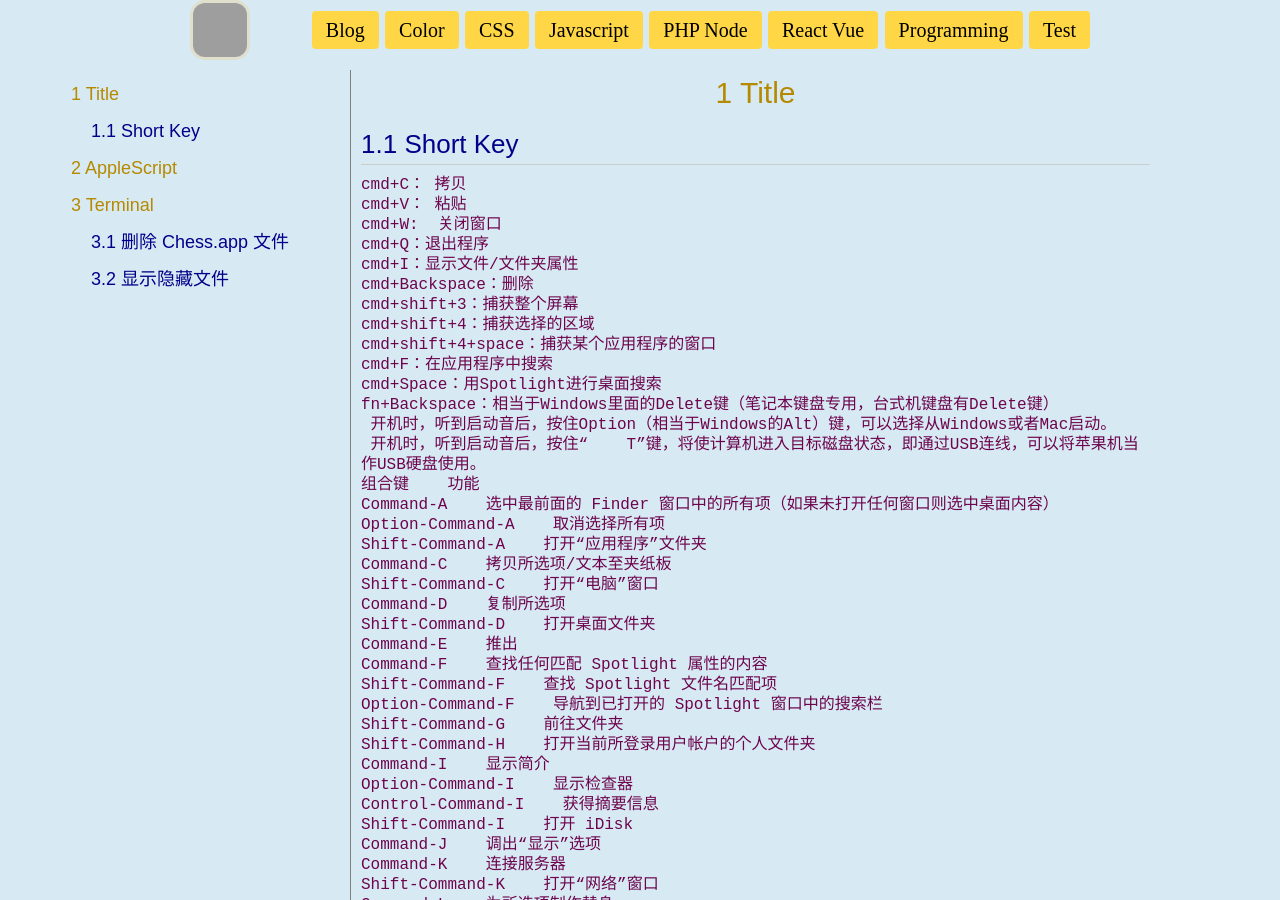
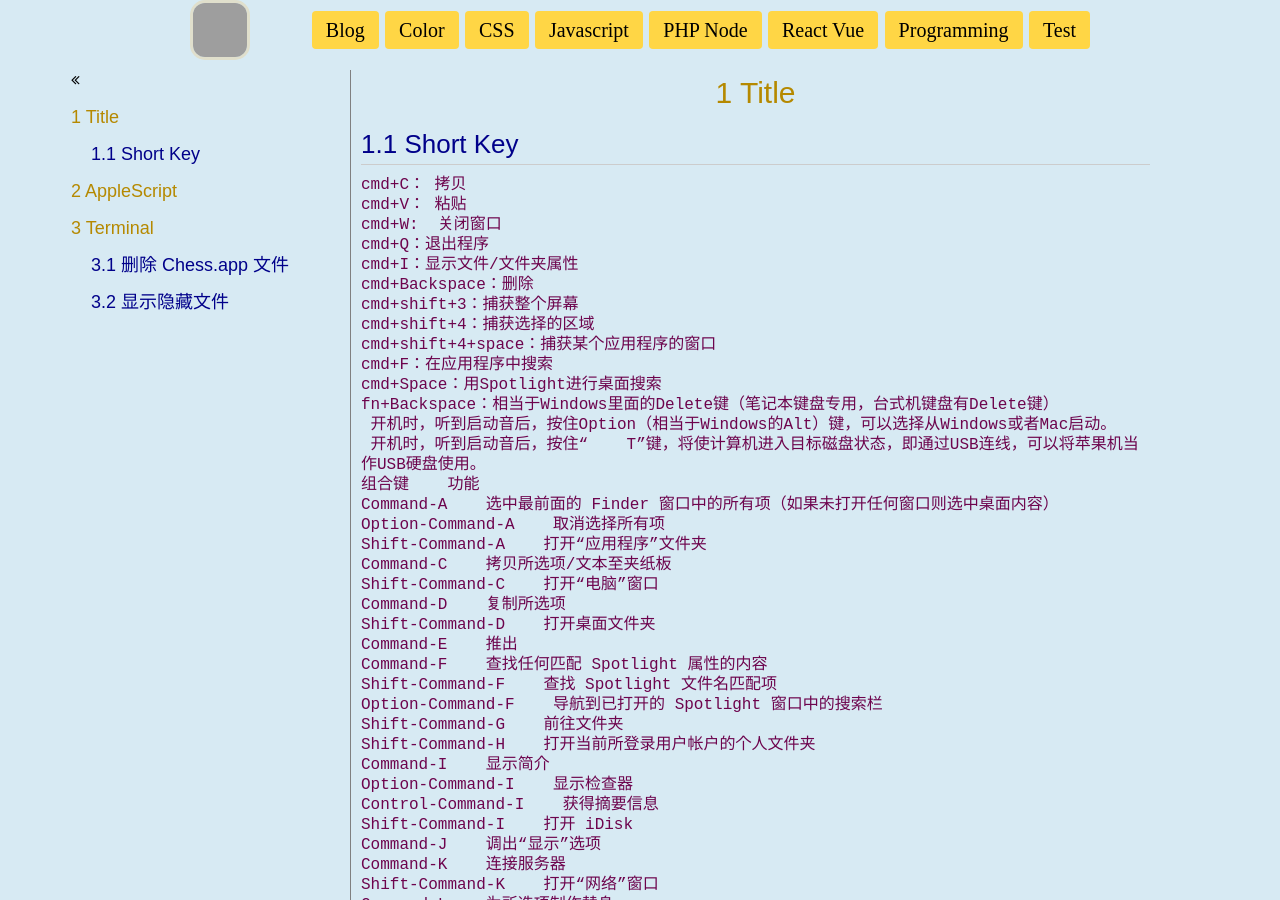
Before and after one commit to rfd3344a/rfd3344.github.io, a Jekyll site: the page built from notes/MacCommend.md, in a window 1280 px wide and 900 px high. Built offline with Jekyll 4.4.1, drawn with Linux system fonts in a browser that asks for light colours; nearby versions of some CDN libraries; some web fonts are replaced; our own code applies the rules of GitHub Pages for plain Markdown files; grey boxes are pictures that could not be loaded.

Commit message:
Update notes.html

```diff
--- a/_layouts/notes.html
+++ b/_layouts/notes.html
@@ -5,7 +5,7 @@ layout: default
 
 
 <section class="notes">
-   <nav>   <div> </div>  </nav>
+   <nav>   <i class="fa fa-angle-double-left" aria-hidden="true"></i>   </nav>
    <div class="content">
       {{ content }}
    </div>
```
